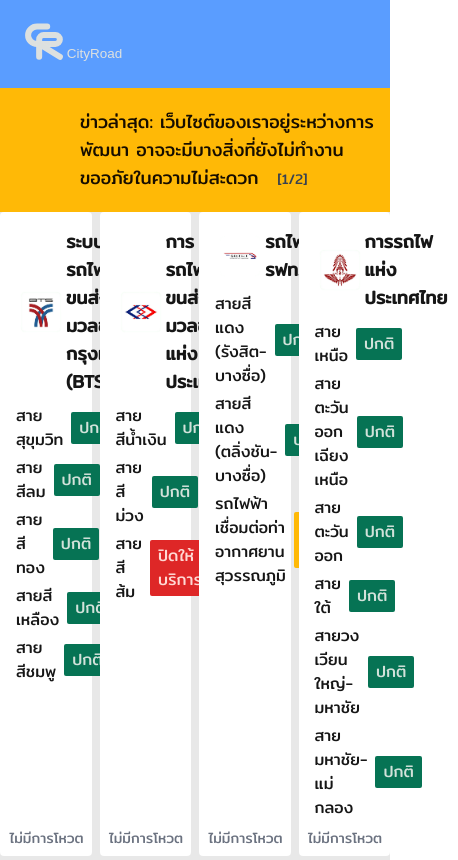
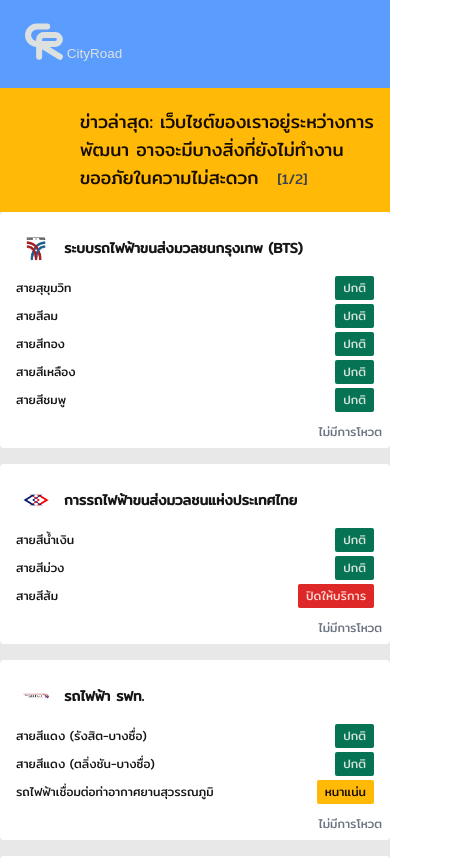
Before and after one commit to winsanmwtv/CityRoad, a Next.js app: page / in a window 390 px wide. Shown: the top 860 px of the page, 458 px wide, since content can reach past the window. Built offline with nearby package versions, Linux system fonts and the light colour scheme.

Commit message:
แก้ไขการแสดงผลบนโทรศัพท์

```diff
--- a/src/app/status.js
+++ b/src/app/status.js
@@ -119,38 +119,40 @@
 
 function Status() {
     return (
-        <div className="grid grid-cols-4 gap-2 bg-base-200">
+        <div className="grid grid-cols-1 sm:grid-cols-2 md:grid-cols-3 lg:grid-cols-4 gap-4 bg-base-200">
             {statusData.map((section) => (
-                <div key={section.title} className="bg-base-100 p-4 rounded relative pb-8"> {/* Added padding-bottom */}
+                <div key={section.title} className="bg-base-100 p-4 rounded relative pb-8">
+                    {/* Title and Logo */}
                     <div className="flex items-center mb-2">
                         {logo[section.title] && (
                             <Image
-                                className=""
-                                src={logo[section.title]}
+                                className="mr-2"
+                                src={logo[section.title].src}
                                 alt={section.title}
-                                width={50}
-                                height={50}
+                                width={40} // Reduced size for mobile
+                                height={40} // Reduced size for mobile
                             />
                         )}
-                        <h3 className="text-lg font-semibold">{section.title}</h3>
+                        <h3 className="text-sm sm:text-lg font-semibold">{section.title}</h3>
                     </div>
+                    {/* Items List */}
                     <ul className="list-none">
                         {section.items.map((item) => (
                             <li key={item.label} className="flex items-center justify-between mb-1">
                                 <div className="flex items-center">
                                     {logo[item.label] && (
                                         <Image
-                                            className=""
-                                            src={logo[item.label]}
+                                            className="mr-2"
+                                            src={logo[item.label].src}
                                             alt={item.label}
-                                            width={50}
-                                            height={50}
+                                            width={40} // Reduced size for mobile
+                                            height={40} // Reduced size for mobile
                                         />
                                     )}
-                                    <span className="mr-2">{item.label}</span>
+                                    <span className="text-xs sm:text-sm">{item.label}</span>
                                 </div>
                                 <span
-                                    className={`px-2 py-1 rounded-sm ${
+                                    className={`px-2 py-1 text-xs sm:text-sm rounded-sm ${
                                         item.status === 'ปิดให้บริการ'
                                             ? 'bg-error text-error-content'
                                             : item.status === 'หนาแน่น' || item.status === 'รถติด'
@@ -163,7 +165,8 @@
                             </li>
                         ))}
                     </ul>
-                    <div className="absolute bottom-2 right-2 text-sm text-gray-500"> {/* Adjusted for cleaner layout */}
+                    {/* Upvotes */}
+                    <div className="absolute bottom-2 right-2 text-xs sm:text-sm text-gray-500">
                         {section.upvotes === 0
                             ? "ไม่มีการโหวต"
                             : section.upvotes === 1
@@ -176,5 +179,4 @@
     );
 }
 
-
 export default Status;
```
